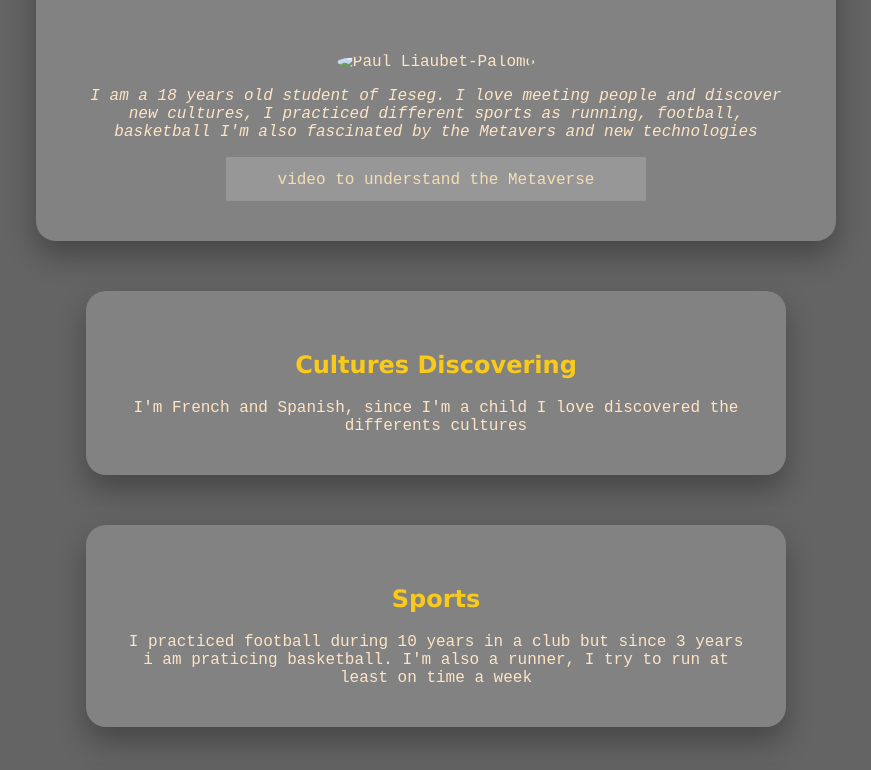
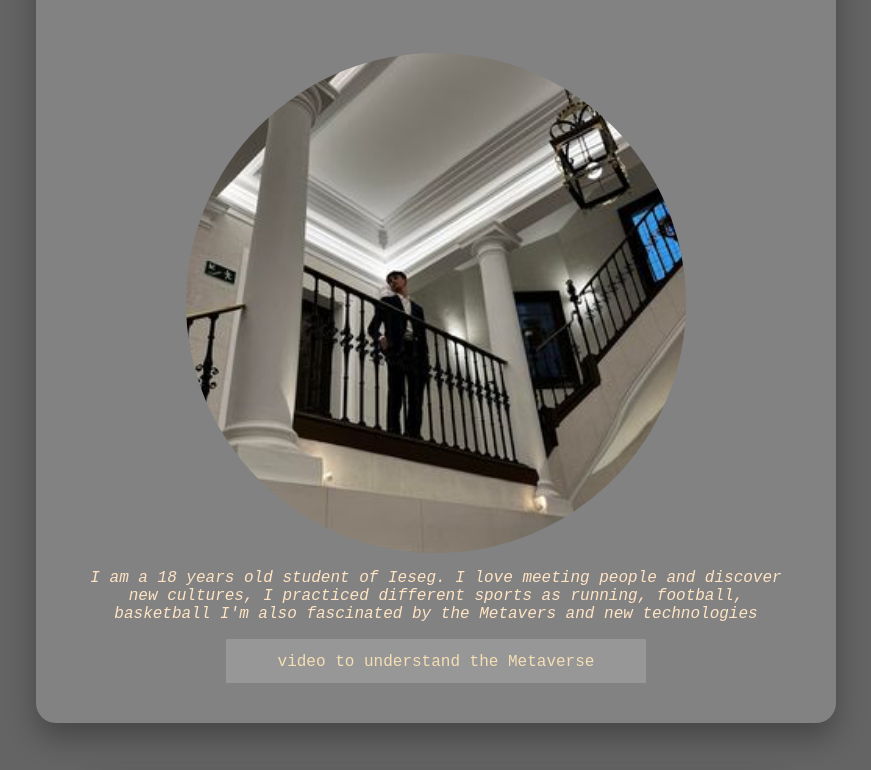
Before and after one commit to Paulliaubetpalomo/my-profile, a plain HTML site: page my profile/index.html in a window 1280 px wide. Shown: the part 276-1046 px from the top of the page, without its empty margins (204-1075 px from the left). Drawn offline with Linux system fonts and the light colour scheme.

Commit message:
Update index.html

```diff
--- a/my profile/index.html
+++ b/my profile/index.html
@@ -13,7 +13,7 @@
 	<div class="intro">
 			<h1> Hello, I'm Paul </h1>
 
-				<img src="photo my profile.jpg" alt="Paul Liaubet-Palomo" class="img-circle" align="center"  >
+				<img src="profile-picture.jpg" alt="Paul Liaubet-Palomo" class="img-circle" align="center"  >
 
 
 
```
